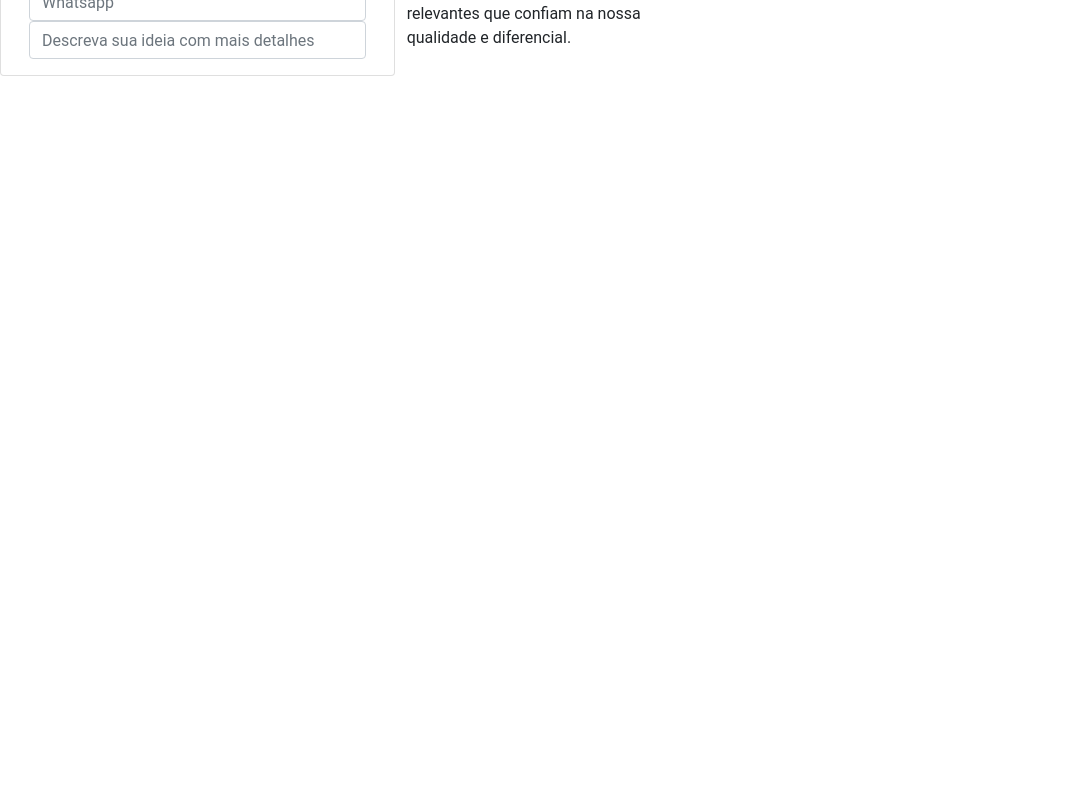
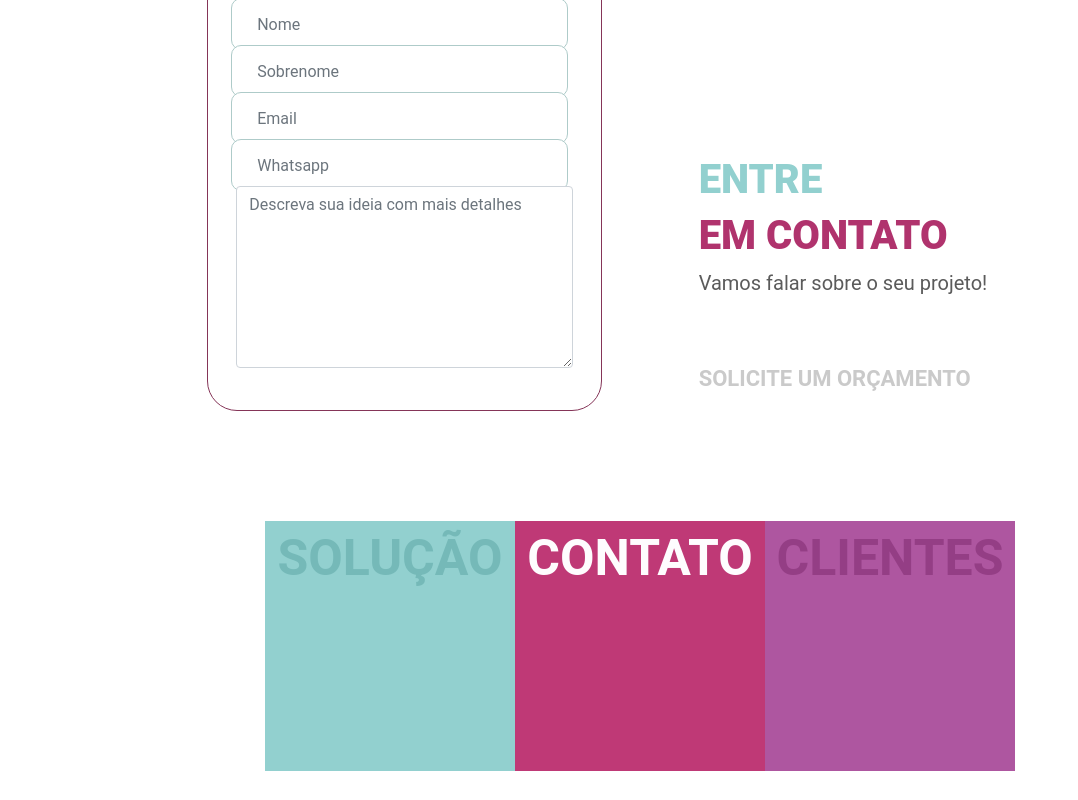
Before and after one commit to 93-silvestre/YOU-GROUP-LION-CODE, an Angular app: page / in a window 1280 px wide. Shown: the part 260-1060 px from the top of the page, without its empty margins (0-1078 px from the left). Before the commit the page ends 800 px from the top, so only its background shows below. Built offline with nearby package versions, Linux system fonts and the light colour scheme; a web font is replaced by a local one.

Commit message:
Implementando Seção de Clientes

```diff
--- a/src/app/contato/contato.component.css
+++ b/src/app/contato/contato.component.css
@@ -0,0 +1,148 @@
+.card{
+    border-color: #853558;
+    border-radius: 30px;
+    margin-left: 105%;
+    margin-top: 30%;
+}
+
+input{
+     border-color: #AECBC9;
+     border-radius: 10px;
+     margin: -5px;
+     padding: 25px;
+
+
+}
+
+.imgT{
+    width: 40rem;
+}
+
+.movText{
+    margin-top: 15rem;
+    margin-left: 100px;
+
+
+}
+
+
+
+h1{
+    color: #92D0CF;
+    font-weight: bolder;
+    font-size: 40px;
+    margin-right: 10rem;
+    margin-left: 12rem;
+    margin-top: 4rem;
+}
+h2{
+    color: #B0336D;
+    font-weight: bolder;
+    font-size: 40px;
+    margin-left: 12rem;
+}
+
+.span{
+    color: #5B5B5B;
+    font-size: 20px;
+    margin-left: 12rem;
+
+}
+
+P{
+    color: #CACACA;
+    font-weight: bolder;
+    font-size: 22px;
+    margin-left: 12rem;
+    margin-top: 4rem;
+
+}
+
+
+
+.cont{
+    width: 90%;
+    padding: 10px;
+    background:#fff;
+    margin: 100px auto;
+    display: flex;
+    justify-content: center;
+}
+
+.box1{
+    width: 250px;
+    height: 250px;
+    background: #92D0CF;
+    margin: 0px 0px;
+    transition: 1s;
+
+}
+.txt1{
+    color: #75B9B8;
+    font-weight: bolder;
+    font-size: 50px;
+
+}
+
+.box2{
+    width: 250px;
+    height: 250px;
+    background: #BF3976;
+    margin: 0px 0px;
+    transition: 1s;
+
+}
+
+.txt2{
+    color: #FEFCFE;
+    font-weight: bolder;
+    font-size: 50px;
+}
+
+.box3{
+    width: 250px;
+    height: 250px;
+    background: #AE56A0;
+    margin: 0px 0px;
+    transition: 1s;
+
+
+}
+
+.txt3{
+    color: #943E85;
+    font-weight: bolder;
+    font-size: 50px;
+}
+
+
+
+.box1:hover{
+    transform: scale(1.3);
+    background: #92D0CF ;
+    box-shadow: 0px 2px 2px #92D0CF;
+    z-index: 2;
+
+}
+
+.box2:hover{
+    transform: scale(1.3);
+    background: #BF3976 ;
+    box-shadow: 0px 2px 2px#BF3976 ;
+    z-index: 2;
+
+}
+
+.box3:hover{
+    transform: scale(1.3);
+    background: #AE56A0;
+    box-shadow: 4px 4px 10px #ECECEC;
+    z-index: 2;
+
+}
+
+.bg-col{
+    background:  #E7E7E7;
+    align-items: center;
+
+}
--- a/src/app/contato/contato.component.html
+++ b/src/app/contato/contato.component.html
@@ -7,7 +7,7 @@
                 <div class="card">
 
 
-                        <div class="card-body">
+                        <div class="card-body mt-3">
                             <form>
                                 <div class="row">
                                   <div class="col">
@@ -15,7 +15,9 @@
                                     <input type="text" class="form-control" placeholder="Sobrenome">
                                     <input type="text" class="form-control" placeholder="Email">
                                     <input type="text" class="form-control" placeholder="Whatsapp">
-                                    <input type="text" class="form-control" placeholder="Descreva sua ideia com mais detalhes">
+                                    <textarea type="text" class="form-control" rows="7"
+                                    placeholder="Descreva sua ideia com mais detalhes"></textarea>
+
                                   </div>
 
                                 </div>
@@ -28,12 +30,16 @@
 
             </div>
 
-            <div class="col-sm-4 movText">
-                <h1><strong>NOSSOS</strong></h1>
-                <h2><strong>CLIENTES</strong></h2>
-                <span class="span">Possuímos uma carteira <br> de personalidade e marcas <br>
-                    relevantes que confiam na nossa <br> qualidade e diferencial.</span>
+            <div class="col-md-6 movText">
+                <h1><strong>ENTRE</strong></h1>
+                <h2><strong>EM CONTATO</strong></h2>
+                <span class="span">Vamos falar sobre o seu projeto!</span>
+
+               <p>SOLICITE UM ORÇAMENTO</p>
+
             </div>
+
+
         </div>
 
     </div>
@@ -43,3 +49,54 @@
 
 
 </div>
+
+<div class="container cont">
+
+    <div class="box1 text-center txt1">SOLUÇÃO</div>
+    <div class="box2 text-center txt2">CONTATO</div>
+    <div class="box3 text-center txt3">CLIENTES</div>
+</div>
+
+
+<div class="row p-5">
+    <div class="col-md-6 bg-col justify-content-center">
+        <img class="" src="https://i.imgur.com/I2iZlvB.png" alt="">
+
+        <img class="p-3" src="https://i.imgur.com/I2iZlvB.png" alt="">
+
+        <img class="p-3" src="https://i.imgur.com/I2iZlvB.png" alt="">
+
+        <!-- Force as próximas colunas quebrarem, em uma nova linha, no breakpoint md ou maior -->
+        <div class="w-100 d-none d-md-block"></div>
+
+        <img class="" src="https://i.imgur.com/I2iZlvB.png" alt="">
+
+        <img class="p-3" src="https://i.imgur.com/I2iZlvB.png" alt="">
+
+        <img class="p-3" src="https://i.imgur.com/I2iZlvB.png" alt="">
+
+
+    </div>
+
+    <div class="col-md-6 bg-col justify-content-center">
+        <img class="" src="https://i.imgur.com/I2iZlvB.png" alt="">
+
+        <img class="p-3" src="https://i.imgur.com/I2iZlvB.png" alt="">
+
+        <img class="p-3" src="https://i.imgur.com/I2iZlvB.png" alt="">
+
+        <!-- Force as próximas colunas quebrarem, em uma nova linha, no breakpoint md ou maior -->
+        <div class="w-100 d-none d-md-block"></div>
+
+        <img class="" src="https://i.imgur.com/I2iZlvB.png" alt="">
+
+        <img class="p-3" src="https://i.imgur.com/I2iZlvB.png" alt="">
+
+        <img class="p-3" src="https://i.imgur.com/I2iZlvB.png" alt="">
+
+
+    </div>
+
+
+
+</div>
```
